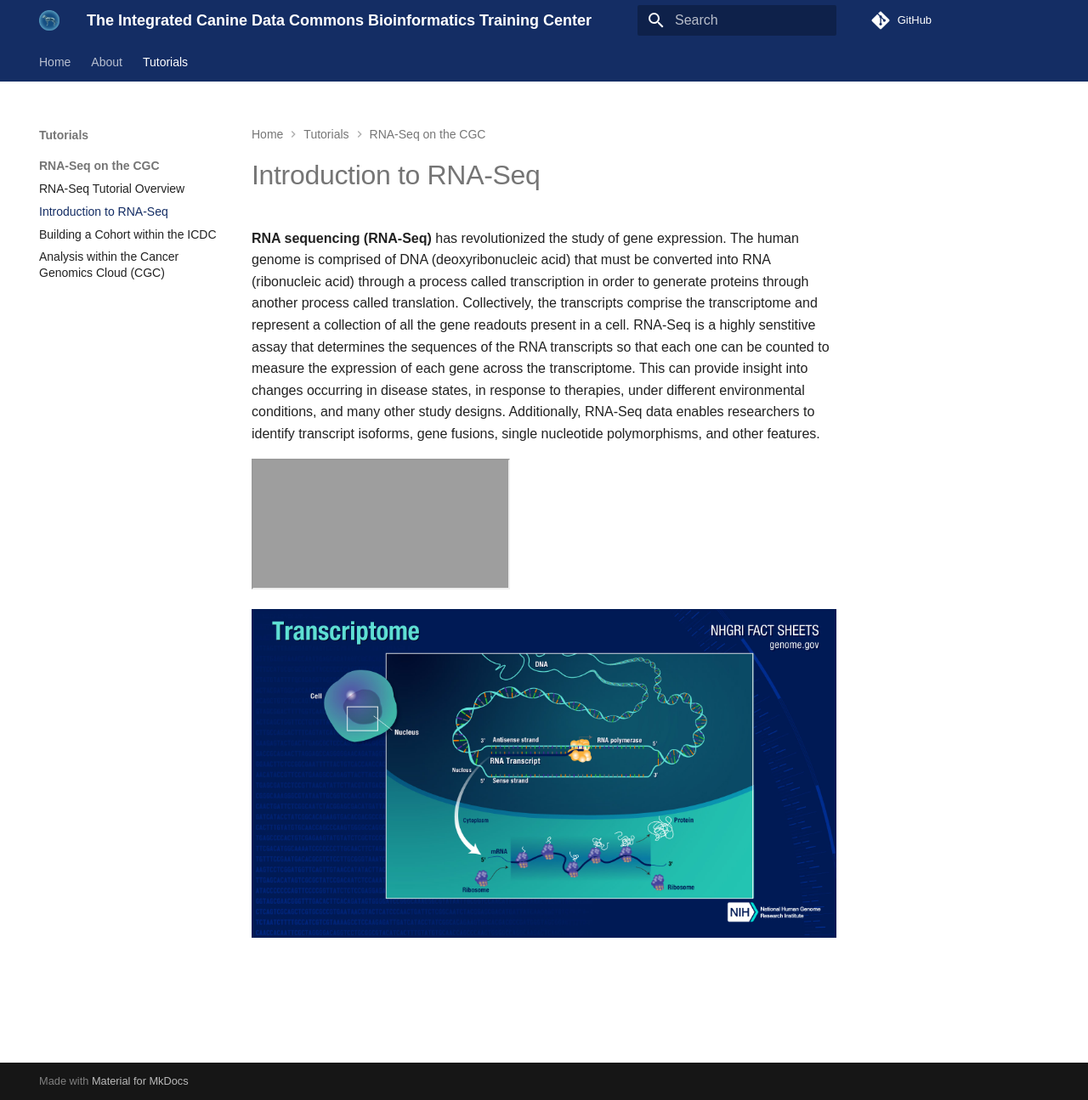
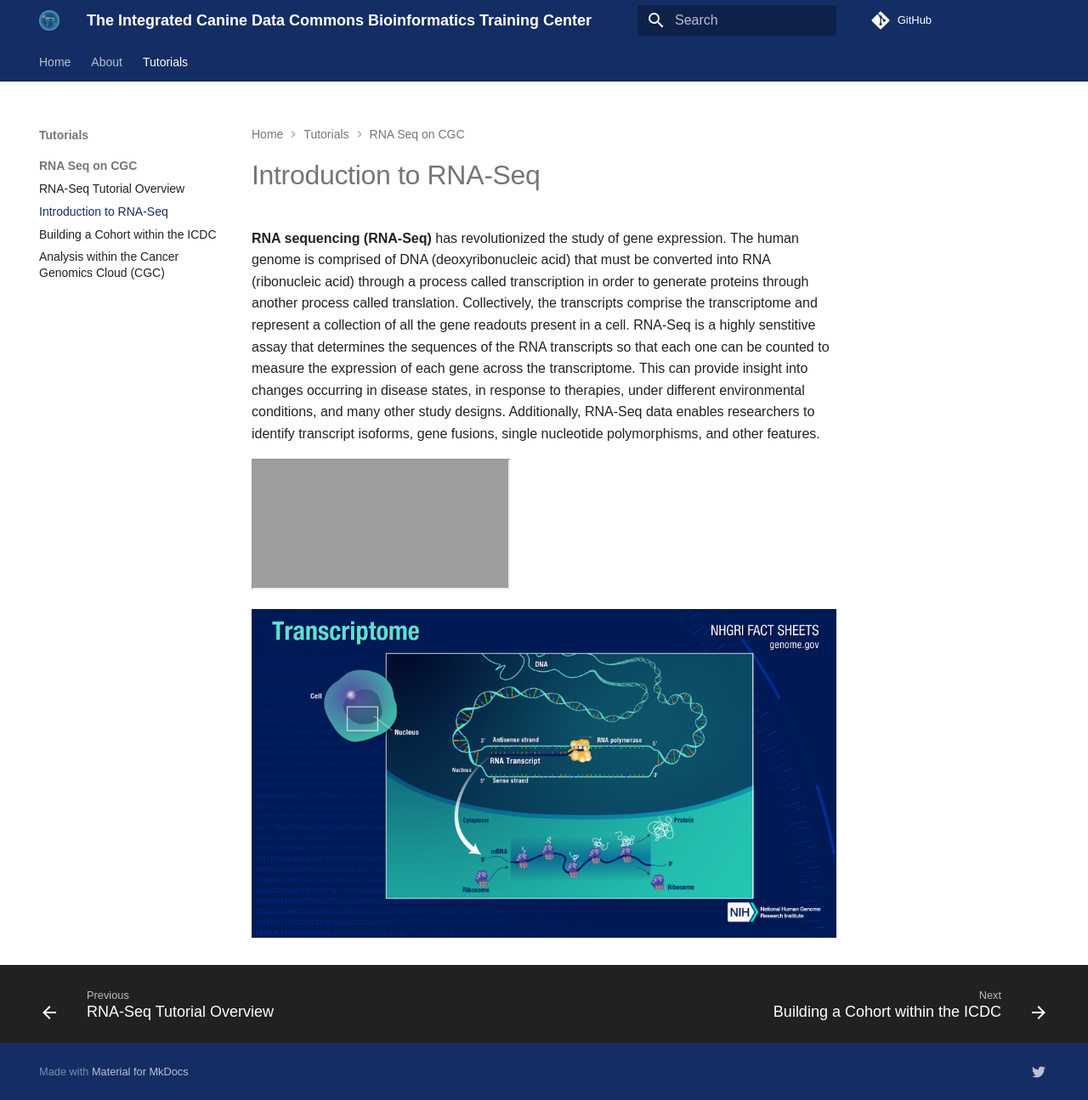
Before and after one commit to CBIIT/icdc-bioinformatics, an MkDocs documentation site: the page built from docs/Tutorials/RNA-Seq-on-CGC/rna_seq_02.md, in a window 1280 px wide and 1295 px high. Shown: the whole window at 85% size. Built offline with MkDocs 1.6.1 and Material for MkDocs 9.7.7, drawn with Linux system fonts in a browser that asks for light colours; some web fonts are replaced; comment, search, counter and statistics services are not loaded; grey boxes are pictures that could not be loaded.

Commit message:
Update footer color and twitter icon

```diff
--- a/docs/stylesheets/extra.css
+++ b/docs/stylesheets/extra.css
@@ -3,6 +3,16 @@
     --md-primary-fg-color--light: #8DCAFF;
     --md-primary-fg-color--dark:  #8DCAFF;
   }
+
+.md-footer-nav {
+    background-color: hsl(212, 25%, 87%) !important;
+}
+
+.md-footer-meta {
+  background-color: #142D64 !important;
+  border-top: 1px solid #142D64 !important;
+  padding: 0.05rem;
+}
 
 .md-typeset table:not([class]) th {
     min-width: 11.5rem;
@@ -19,6 +29,10 @@
 .table {
     font-size: medium;
 
+}
+
+.medium {
+  color: #00AB6C;
 }
 
 .highlight_text {
@@ -46,3 +60,6 @@
   background-color: #ededed;
   padding: .25em;
 }
+html .md-footer-social a[title="Twitter"] {
+  color: #e4eaed;
+}
--- a/mkdocs.yml
+++ b/mkdocs.yml
@@ -37,6 +37,7 @@
       - navigation.path
       - navigation.top
       - navigation.expand
+      - navigation.footer
 
 #nav:
   #- Home: index.md
@@ -56,12 +57,18 @@
    - glightbox
 
 edit_uri: ""
+
 extra:
-  analytics:
-    property: G-XT3KGMHSY8
+  hypothesis: true
+
+  social:
+   - icon: fontawesome/brands/twitter
+     link: https://twitter.com/NCIDataSci
+
 
 markdown_extensions:
-  - admonition
-  - pymdownx.superfences
-  - pymdownx.tabbed:
-      alternate_style: true
+- admonition
+- attr_list
+- pymdownx.superfences
+- pymdownx.tabbed:
+   alternate_style: true
```
Also changed, not shown: docs/Tutorials/.pages.
